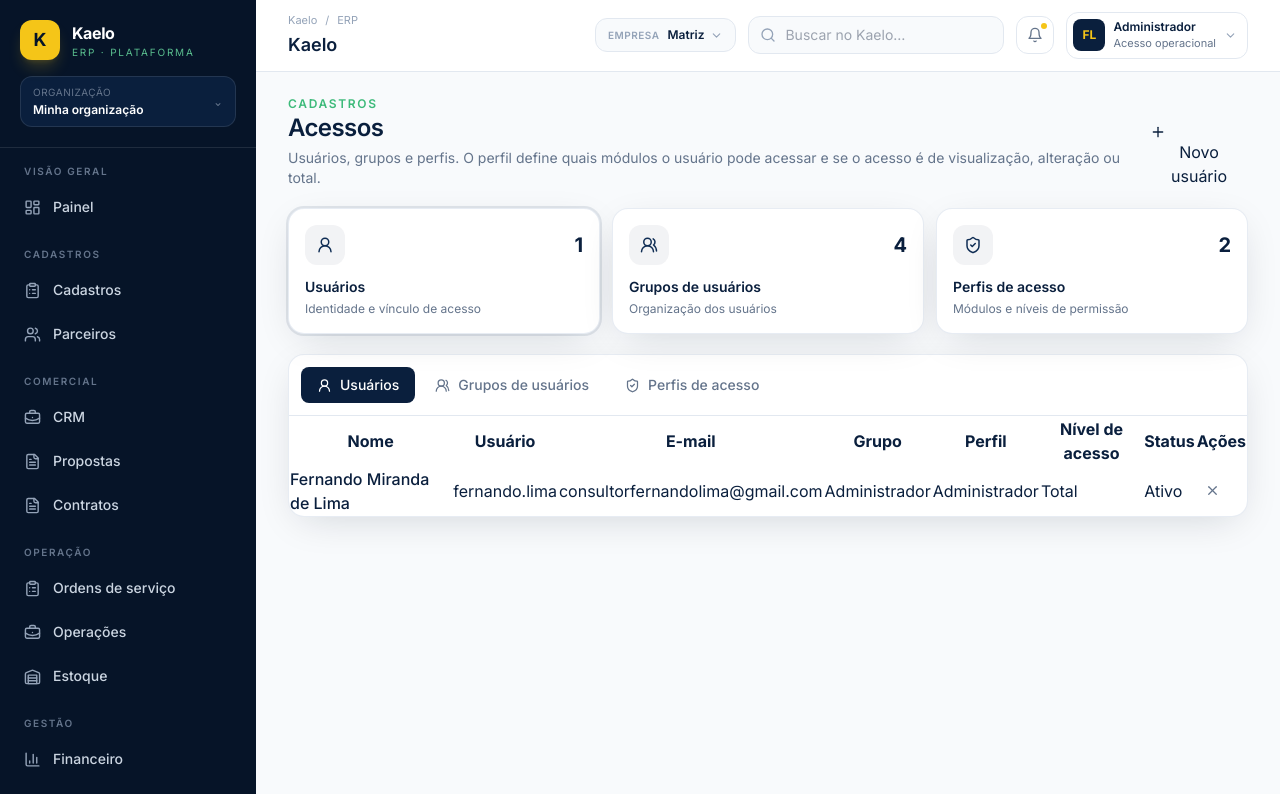
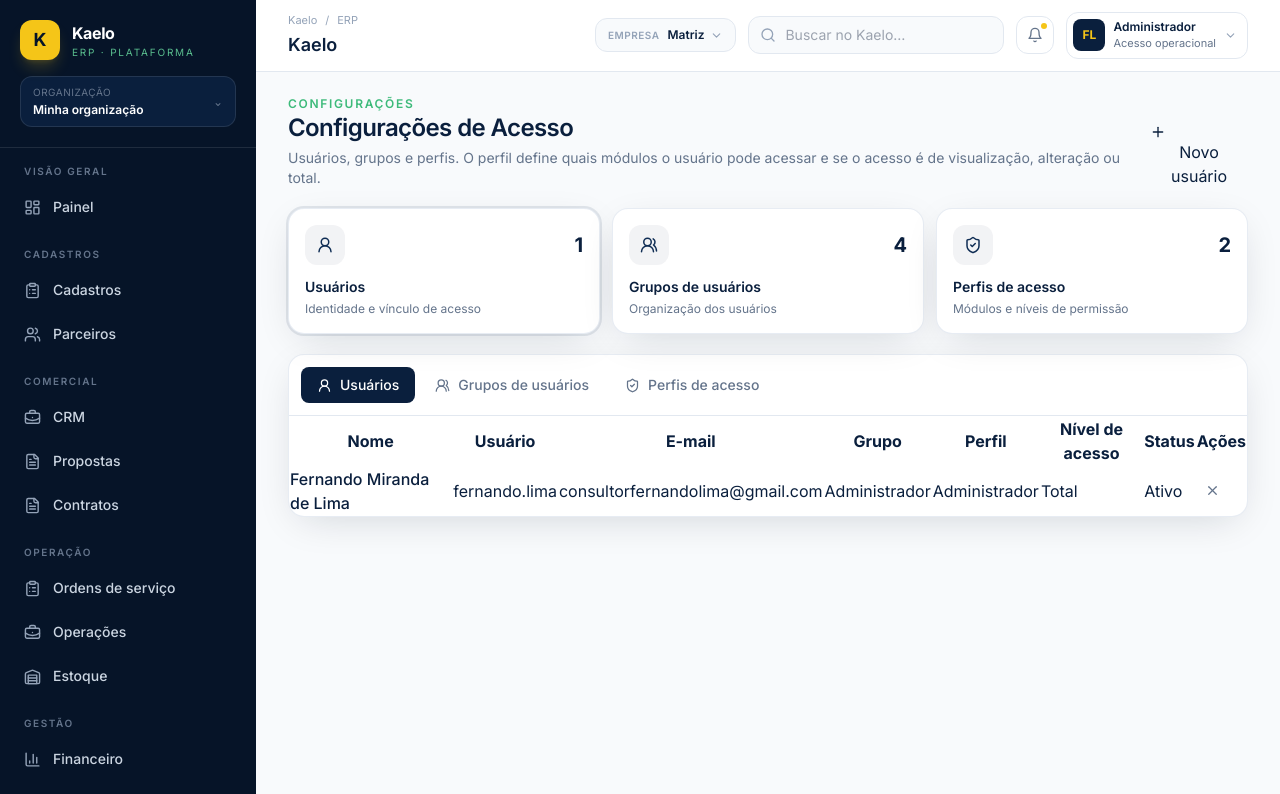
Before and after one commit to consultorfernandolima-cmyk/kaelo, a React (Vite) app: page /configuracoes/acessos in a window 1280 px wide. Shown: the top 794 px of the page. Built offline with nearby package versions, Linux system fonts and the light colour scheme.

Commit message:
refactor: posicionar acessos em configuracoes

```diff
--- a/src/modules/cadastros/AcessosPage.jsx
+++ b/src/modules/cadastros/AcessosPage.jsx
@@ -65,8 +65,8 @@ export default function AcessosPage() {
   return <section className="space-y-5">
     <header className="flex flex-col gap-3 md:flex-row md:items-end md:justify-between">
       <div>
-        <p className="text-xs font-semibold uppercase tracking-[0.14em] text-solar-green">Cadastros</p>
-        <h2 className="page-title">Acessos</h2>
+        <p className="text-xs font-semibold uppercase tracking-[0.14em] text-solar-green">Configurações</p>
+        <h2 className="page-title">Configurações de Acesso</h2>
         <p className="page-subtitle">Usuários, grupos e perfis. O perfil define quais módulos o usuário pode acessar e se o acesso é de visualização, alteração ou total.</p>
       </div>
       <button className="btn-primary" onClick={() => setModal(tab)}><Plus size={16}/> Novo {tab === 'usuarios' ? 'usuário' : tab === 'grupos' ? 'grupo' : 'perfil'}</button>
```
